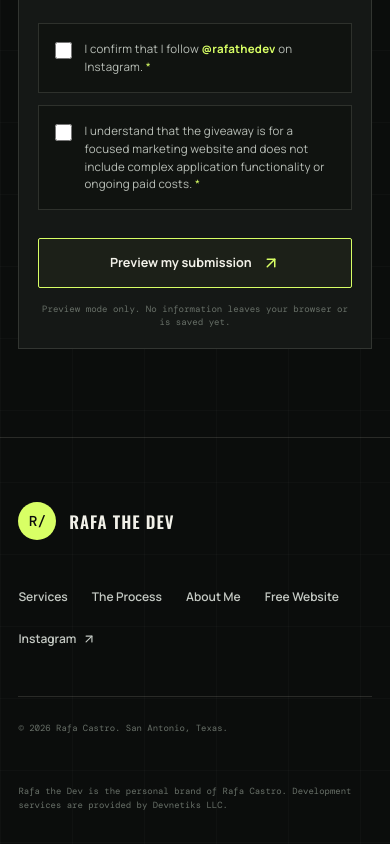
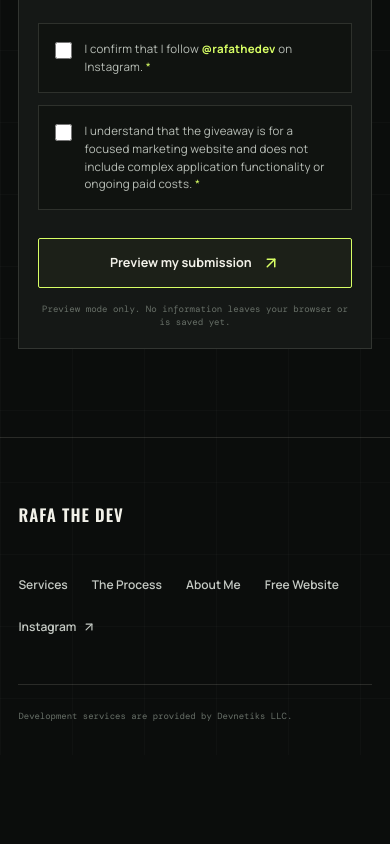
Before and after one commit to webdevRafa/rafa-the-dev, a React (Vite) app: page /free-website in a window 390 px wide. Shown: the part 6934-7778 px from the top of the page. After the commit the page ends 7689 px from the top, so only its background shows below. Built offline with nearby package versions, Linux system fonts and the light colour scheme; a web font is replaced by a local one.

Commit message:
Refine site copy and footer

```diff
--- a/src/App.css
+++ b/src/App.css
@@ -1364,11 +1364,13 @@ summary:focus-visible {
 
 .footer-bottom {
   align-items: flex-start;
+  justify-content: flex-end;
   margin-top: 3rem;
   padding-top: 1.5rem;
   border-top: 1px solid var(--line);
   color: var(--muted-dark);
   font: 400 0.56rem/1.6 var(--mono);
+  text-align: right;
 }
 
 .footer-bottom p {
@@ -1750,6 +1752,10 @@ summary:focus-visible {
     flex-direction: column;
   }
 
+  .footer-bottom {
+    text-align: left;
+  }
+
   .footer-links {
     justify-content: flex-start;
   }
--- a/src/App.tsx
+++ b/src/App.tsx
@@ -197,14 +197,6 @@ function useMediaQuery(query: string) {
   }, [query])
 
   return matches
-}
-
-function LogoMark() {
-  return (
-    <span className="logo-mark" aria-hidden="true">
-      R/
-    </span>
-  )
 }
 
 function RotatingHeroOutcome() {
@@ -476,7 +468,7 @@ function App() {
               },
             }}
           >
-            <span>Built with modern tools</span>
+            <span>My go-to stack</span>
             <div className="tech-list" aria-label="Core technologies">
               {['React', 'TypeScript', 'Firebase', 'Stripe', 'Vercel'].map((technology, index) => (
                 <motion.span
@@ -772,10 +764,7 @@ function App() {
             </p>
             <div className="contact-note flex items-start">
               <MessageSquare size={20} />
-              <span>
-                You’ll communicate directly with Rafa—not a sales team or account
-                manager.
-              </span>
+              <span>I’ll stay involved from our first conversation through launch.</span>
             </div>
           </Reveal>
 
@@ -917,7 +906,6 @@ function App() {
       >
         <div className="footer-top flex items-center justify-between">
           <a className="brand footer-brand inline-flex items-center no-underline" href="#top">
-            <LogoMark />
             <span className="brand-copy">
               <strong>RAFA THE DEV</strong>
               <small>CUSTOM SOFTWARE FOR REAL BUSINESSES</small>
@@ -934,9 +922,8 @@ function App() {
             </a>
           </div>
         </div>
-        <div className="footer-bottom flex items-start justify-between">
-          <p>© {new Date().getFullYear()} Rafa Castro. San Antonio, Texas.</p>
-          <p>Rafa the Dev is the personal brand of Rafa Castro. Development services are provided by Devnetiks LLC.</p>
+        <div className="footer-bottom flex items-start justify-end">
+          <p>Development services are provided by Devnetiks LLC.</p>
         </div>
       </motion.footer>
     </div>
--- a/src/FreeWebsitePage.tsx
+++ b/src/FreeWebsitePage.tsx
@@ -604,7 +604,6 @@ function FreeWebsitePage() {
       >
         <div className="footer-top">
           <Link className="brand footer-brand" to="/#top">
-            <span className="logo-mark" aria-hidden="true">R/</span>
             <span className="brand-copy">
               <strong>RAFA THE DEV</strong>
               <small>CUSTOM SOFTWARE FOR REAL BUSINESSES</small>
@@ -621,11 +620,7 @@ function FreeWebsitePage() {
           </div>
         </div>
         <div className="footer-bottom">
-          <p>© {new Date().getFullYear()} Rafa Castro. San Antonio, Texas.</p>
-          <p>
-            Rafa the Dev is the personal brand of Rafa Castro. Development services are
-            provided by Devnetiks LLC.
-          </p>
+          <p>Development services are provided by Devnetiks LLC.</p>
         </div>
       </motion.footer>
     </div>
```
